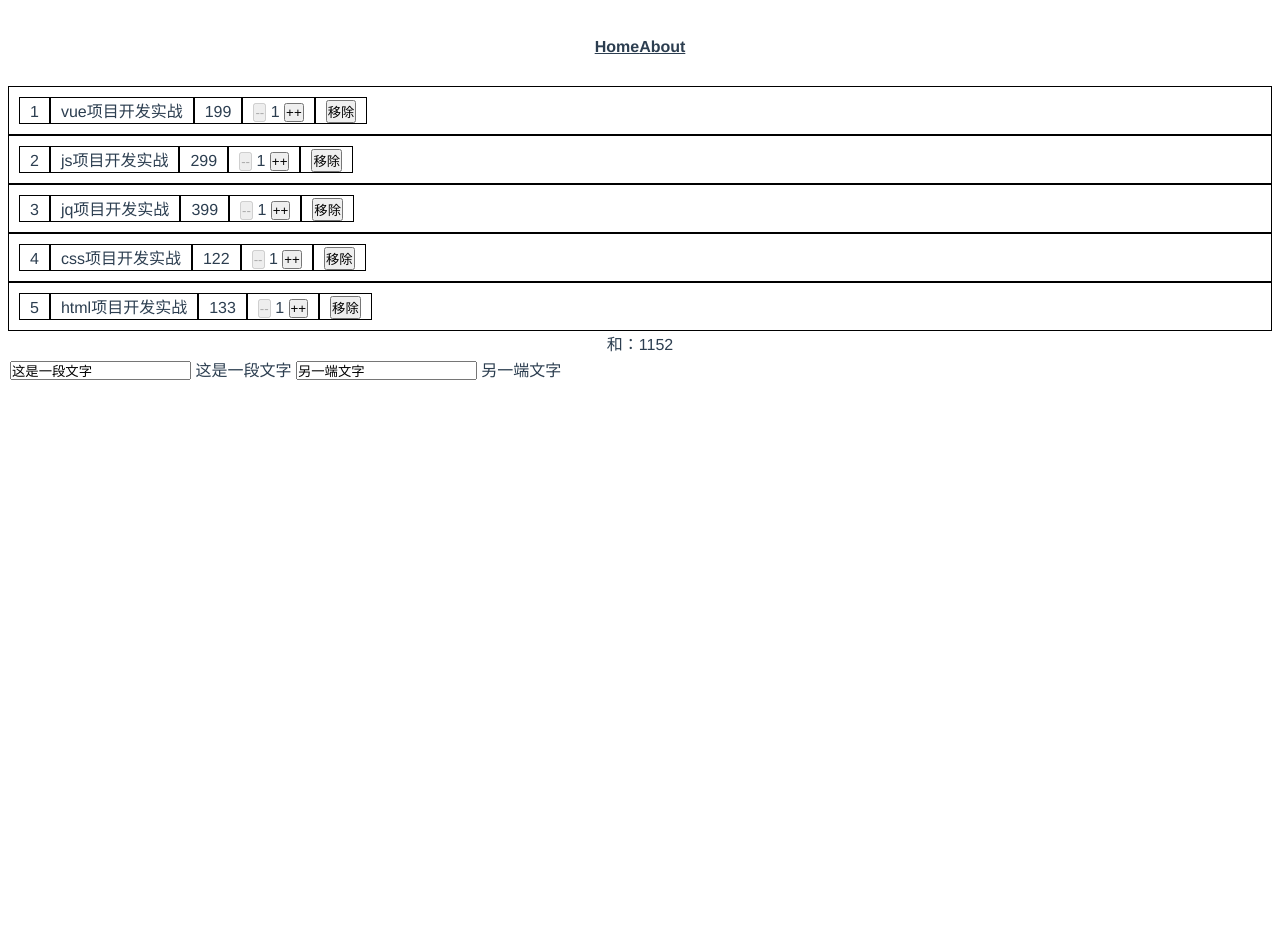
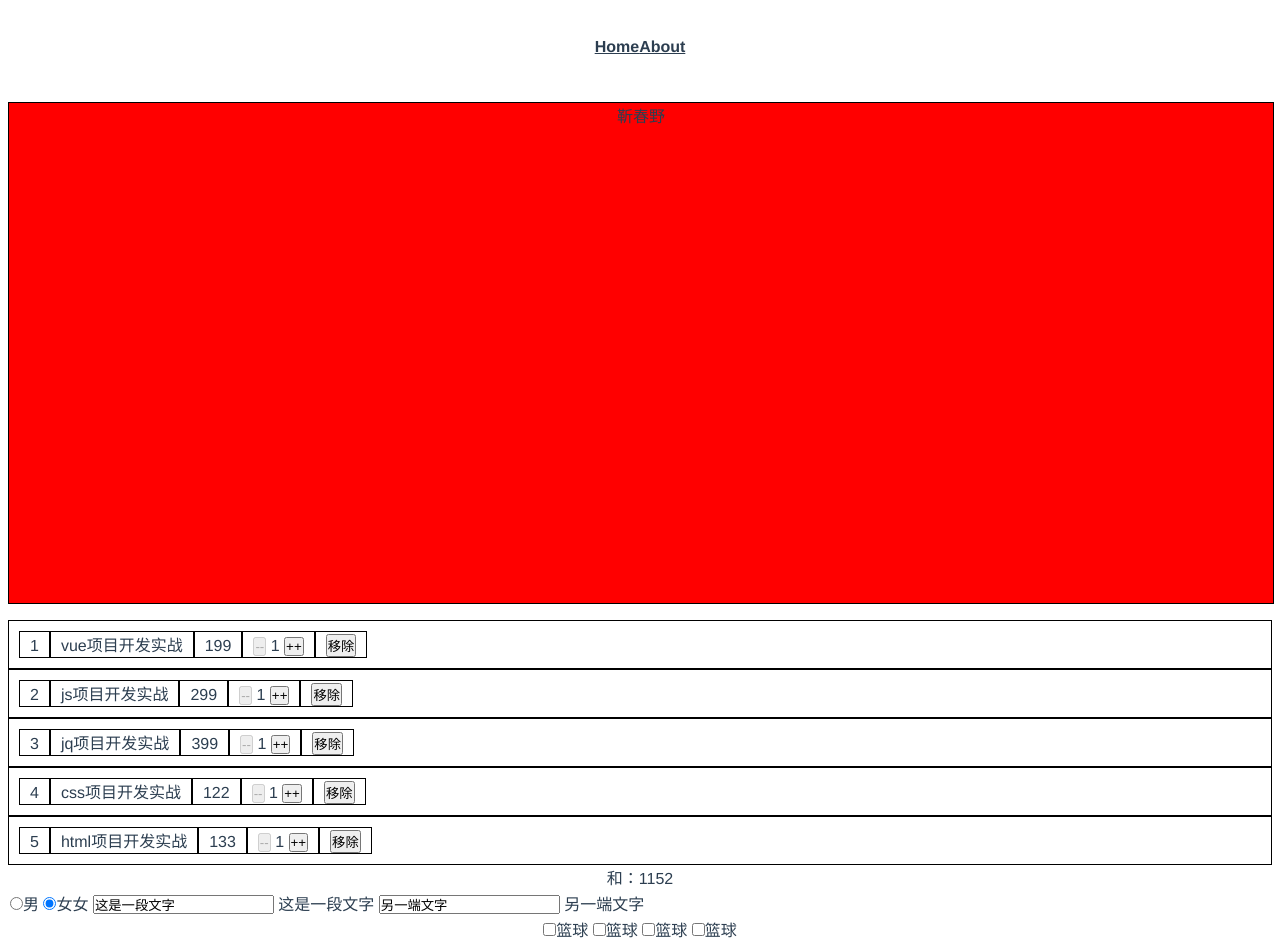
Before and after one commit to JinChunYe2/jcy_copy_tencent, a Vue app: page /shoppding in a window 1280 px wide. Shown: the top 941 px of the page. Before the commit the page ends 800 px from the top, so only its background shows below. Built offline with nearby package versions, Linux system fonts and the light colour scheme.

Commit message:
组件通信提交

```diff
--- a/src/components/HelloWorld.vue
+++ b/src/components/HelloWorld.vue
@@ -108,7 +108,7 @@ export default {
   name: "HelloWorld",
   props: {
     msg: String,
-    age: Number
+    age: String
   }
 };
 </script>
--- a/src/router/index.js
+++ b/src/router/index.js
@@ -24,7 +24,8 @@ const routes = [
     // which is lazy-loaded when the route is visited.
     component: () =>
       import(/* webpackChunkName: "about" */ "../views/shoppding/shoppding.vue")
-  }
+  },
+
 ];
 
 const router = createRouter({
--- a/src/views/About.vue
+++ b/src/views/About.vue
@@ -1,12 +1,12 @@
 <template>
   <div class="about">
     <h1>This is an about page</h1>
-    <HelloWorld msg = "靳春野测试" age = "35"></HelloWorld>
+    <HelloWorld msg = "靳春野测试" age = 35></HelloWorld>
   </div>
 </template>
 
 <script>
-import HelloWorld from "@/components/HelloWorld.vue";
+import HelloWorld from "../components/HelloWorld"
 export default {
   data () {
     return {
--- a/src/views/Home.vue
+++ b/src/views/Home.vue
@@ -1,6 +1,6 @@
 <template>
   <div class="home">
-    <Hello-World msg="Welcome to Your Vue.js App" age="17"/>
+    <Hello-World msg="Welcome to Your Vue.js App" age = 17></Hello-World>
   </div>
 </template>
 
--- /dev/null
+++ b/src/views/chechen.vue
@@ -0,0 +1,19 @@
+<template>
+    <div>
+        <p style = "width:100%;height:500px;background-color:red;border:1px solid #000">{{ msg }}</p>
+    </div>
+</template>
+
+<script>
+    export default {
+        name: "chechen",
+        data () {
+            return {
+
+            }
+        },
+        props: {
+            msg:String
+        }
+    }
+</script>
--- a/src/views/shoppding/shoppding.vue
+++ b/src/views/shoppding/shoppding.vue
@@ -1,5 +1,7 @@
 <template>
     <div>
+        <cheCheng :msg = 'msg'></cheCheng>
+
         <div class = "content">
             <div  v-if = "list != ''">
                 <tr v-for = "(item,index) in list" :key = item.id>
@@ -22,17 +24,30 @@
             </div>
             <div>
                 <table>
+                    <label>
+                        <input type="radio" name="sex" id="" v-model = "sex" value = "男">男
+                    </label>
+                    <input type="radio" name="sex" id="" v-model = "sex" value = "女">女{{sex}}
                     <input type="text" v-model = "text">
                     {{ text }}
                     <input type="text" :value = "textone" @input = "textone = $event.target.value">
                     {{ textone }}
                 </table>
             </div>
+
         </div>
+        <div>
+                <input type="checkbox" v-model = "checkbox" value = "篮球">篮球
+                <input type="checkbox" v-model = "checkbox" value = "1">篮球
+                <input type="checkbox" v-model = "checkbox" value = "2">篮球
+                <input type="checkbox" v-model = "checkbox" value = "3">篮球
+        </div>
+        {{checkbox}}
     </div>
 </template>
 
 <script>
+    import cheCheng from '../chechen'
     let list = [
         {
             id : 1,
@@ -73,6 +88,9 @@
                 data:[222,333,5,4,66,77,32,45],
                 text:'这是一段文字',
                 textone:'另一端文字',
+                sex:'女',
+                checkbox: [],
+                msg:'靳春野'
             }
         },
         computed: {
@@ -91,7 +109,6 @@
                 //     return value + n
                 // },0)
             },
-
         },
         methods: {
             removeClack(index){
@@ -99,6 +116,9 @@
                 self.list.splice(index,1)
                 // self.list[index] = '';
             },
+        },
+        components: {
+            cheCheng
         }
     }
 </script>
```
